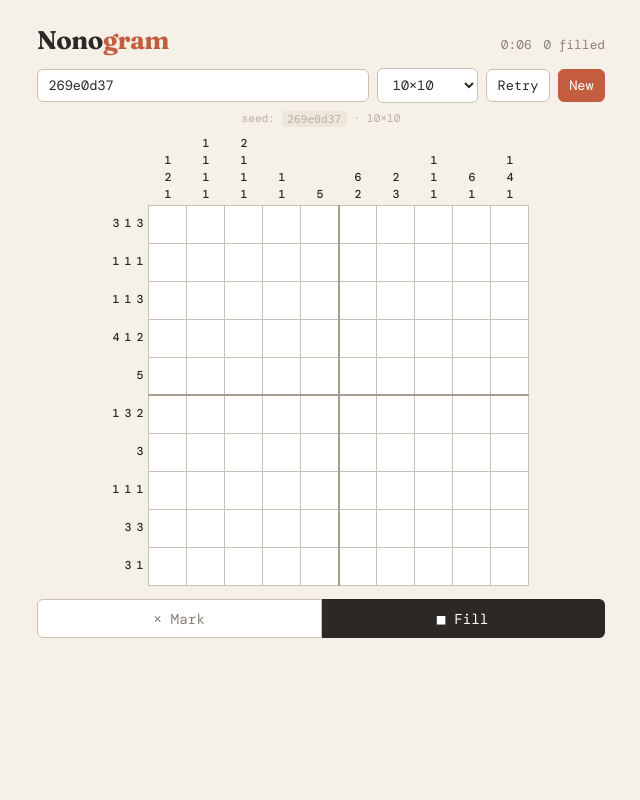
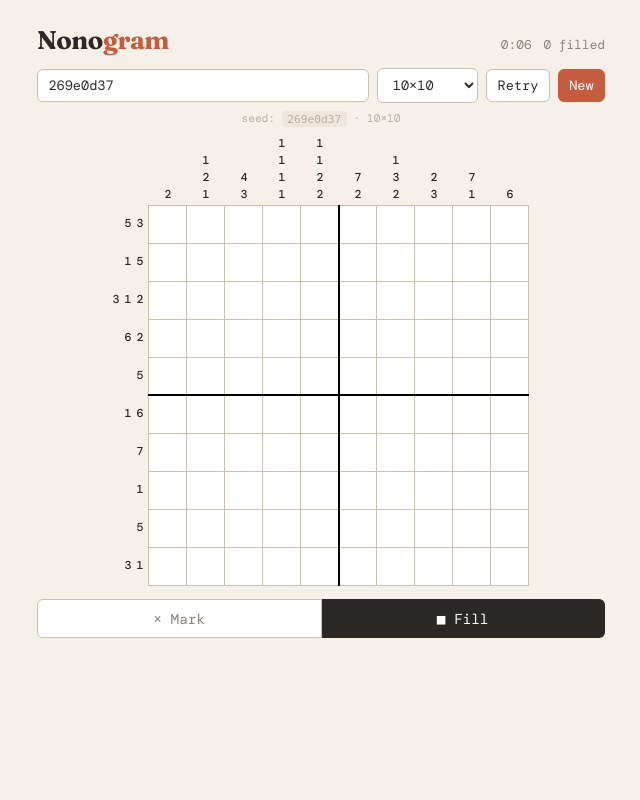
Before and after one commit to Ilosariph/nonogram, a Flask app: page / in a window 1280 px wide. Shown: the whole page, without its empty margins (319-959 px from the left). Run offline with Flask 3, Linux system fonts and the light colour scheme.

Commit message:
quality of life improvements

```diff
--- a/app.py
+++ b/app.py
@@ -12,9 +12,18 @@ def generate_puzzle(seed: str, size: int = 5) -> dict:
     h = int(hashlib.sha256(seed.encode()).hexdigest(), 16)
     rng = random.Random(h)
 
-    # Generate grid with ~40-55% fill rate for interesting puzzles
+    # Generate grid with ~40-55% fill rate, biased toward runs (fewer isolated 1s)
     density = rng.uniform(0.40, 0.55)
-    grid = [[1 if rng.random() < density else 0 for _ in range(size)] for _ in range(size)]
+    def make_row(n):
+        row = []
+        prev = 0
+        for _ in range(n):
+            # If previous cell was filled, higher chance to continue the run
+            p = min(0.80, density * 1.8) if prev else density * 0.7
+            prev = 1 if rng.random() < p else 0
+            row.append(prev)
+        return row
+    grid = [make_row(size) for _ in range(size)]
 
     # Ensure no completely empty rows/columns (boring clues)
     for r in range(size):
--- a/templates/index.html
+++ b/templates/index.html
@@ -17,10 +17,10 @@
   --ink-muted: #b8b0a4;
   --accent: #c45d3e;
   --accent-hover: #a84a2f;
-  --filled: #2c2826;
+  --filled: #2a3f6b;
   --mark: #d4ccc0;
   --grid-line: #c9c1b3;
-  --grid-thick: #a89e90;
+  --grid-thick: #000;
   --cell-hover: rgba(196, 93, 62, 0.08);
   --done: #c9c1b3;
   --radius: 6px;
@@ -149,12 +149,14 @@ td.cell.thick-left { border-left: 2px solid var(--grid-thick); }
 td.cell.thick-top { border-top: 2px solid var(--grid-thick); }
 td.cell.filled { background: var(--filled); }
 td.cell.filled:hover { background: var(--filled); }
+td.cell.filled.dark-right { border-right-color: #000; }
+td.cell.filled.dark-bottom { border-bottom-color: #000; }
 
 td.cell.marked::after {
   content: '\00d7';
-  font-size: 1.6rem;
+  font-size: 2.2rem;
   font-weight: 500;
-  color: var(--ink-muted);
+  color: var(--ink-light);
   position: absolute;
   inset: 0;
   display: flex;
@@ -506,10 +508,17 @@ button:active { transform: scale(0.97); }
   }
 
   function refreshCell(r, c) {
-    const td = document.querySelector(`td.cell[data-r="${r}"][data-c="${c}"]`);
-    if (!td) return;
-    td.classList.toggle('filled', grid[r][c] === 1);
-    td.classList.toggle('marked', grid[r][c] === 2);
+    const size = puzzle.size;
+    for (const [nr, nc] of [[r, c], [r, c - 1], [r - 1, c]]) {
+      if (nr < 0 || nc < 0 || nr >= size || nc >= size) continue;
+      const td = document.querySelector(`td.cell[data-r="${nr}"][data-c="${nc}"]`);
+      if (!td) continue;
+      const filled = grid[nr][nc] === 1;
+      td.classList.toggle('filled', filled);
+      td.classList.toggle('marked', grid[nr][nc] === 2);
+      td.classList.toggle('dark-right', filled && nc + 1 < size && grid[nr][nc + 1] === 1);
+      td.classList.toggle('dark-bottom', filled && nr + 1 < size && grid[nr + 1][nc] === 1);
+    }
   }
 
   function getGroups(line) {
```
